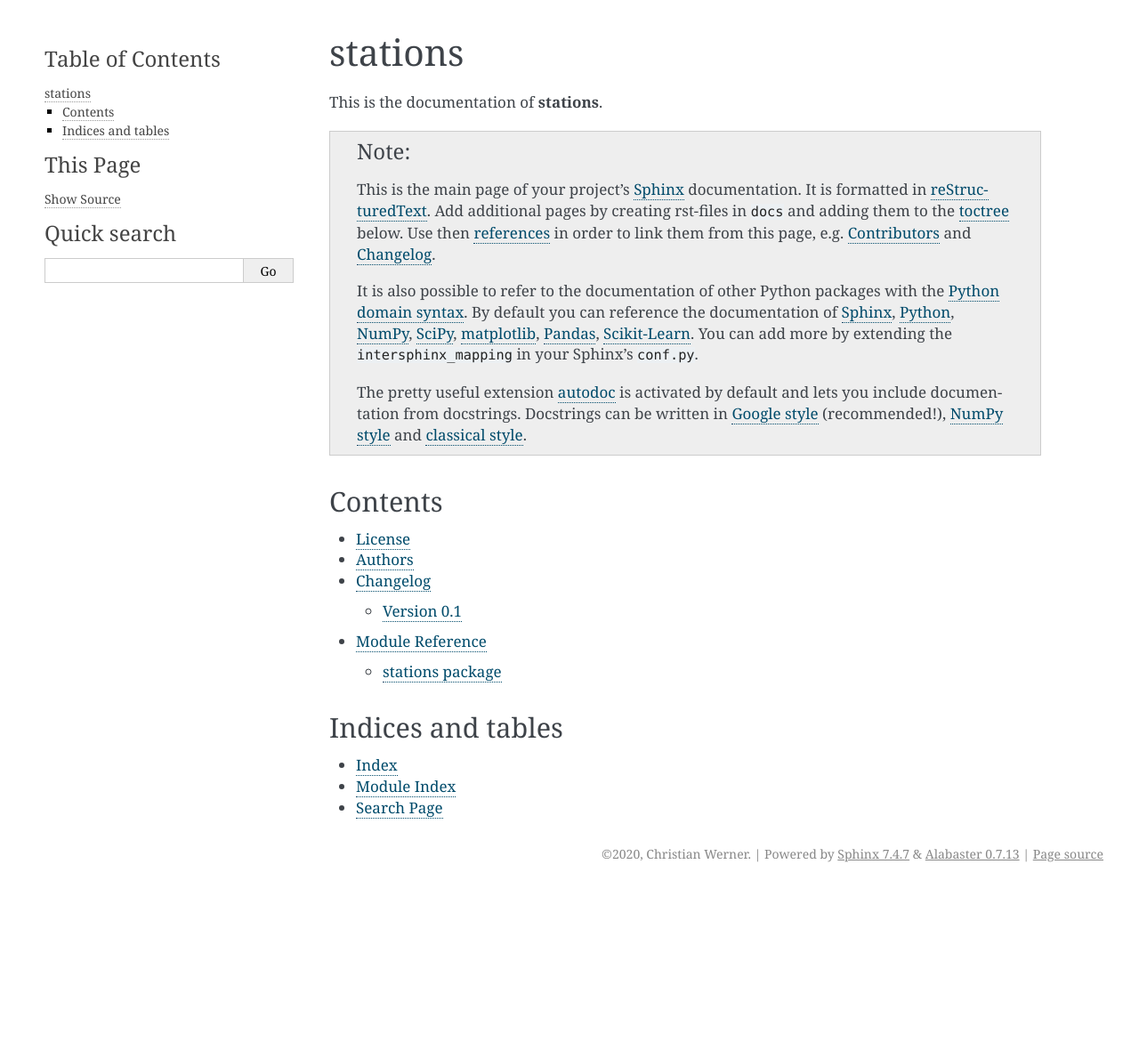
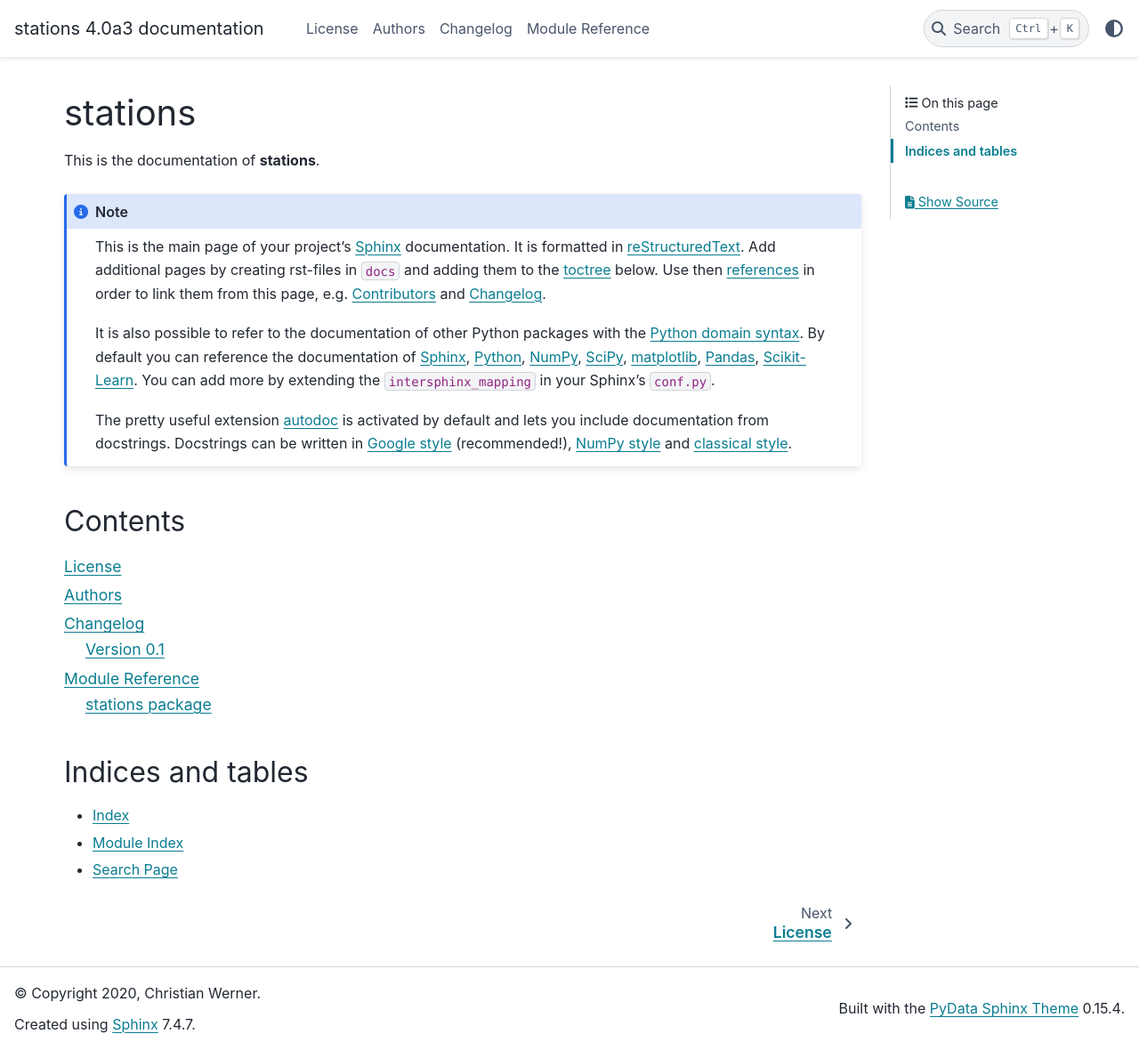
Before and after one commit to cwerner/stations, a Sphinx documentation site: the page built from docs/index.rst, in a window 1280 px wide and 1180 px high. Shown: the whole window at 89% size. Built offline with Sphinx 7.4.7 and the PyData theme 0.15.4, drawn with Linux system fonts in a browser that asks for light colours.

Commit message:
add pydata sphinx theme and myst parser

```diff
--- a/docs/conf.py
+++ b/docs/conf.py
@@ -82,23 +82,12 @@ extensions = [
 templates_path = ["_templates"]
 
 
-# To configure AutoStructify
 def setup(app):
-    from recommonmark.transform import AutoStructify
-
-    params = {
-        "auto_toc_tree_section": "Contents",
-        "enable_eval_rst": True,
-        "enable_auto_doc_ref": True,
-        "enable_math": True,
-        "enable_inline_math": True,
-    }
-    app.add_config_value("recommonmark_config", params, True)
-    app.add_transform(AutoStructify)
+    pass
 
 # The suffix of source filenames.
 source_suffix = ['.rst', '.md']
-extensions.append('recommonmark')
+extensions.append('myst_parser')
 
 # The encoding of source files.
 # source_encoding = 'utf-8-sig'
@@ -161,15 +150,13 @@ pygments_style = "sphinx"
 
 # The theme to use for HTML and HTML Help pages.  See the documentation for
 # a list of builtin themes.
-html_theme = "alabaster"
+html_theme = "pydata_sphinx_theme"
+#"material"
+#"alabaster"
 
 # Theme options are theme-specific and customize the look and feel of a theme
 # further.  For a list of options available for each theme, see the
 # documentation.
-html_theme_options = {
-    "sidebar_width": "300px",
-    "page_width": "1200px"
-}
 
 # Add any paths that contain custom themes here, relative to this directory.
 # html_theme_path = []
--- a/docs/requirements.txt
+++ b/docs/requirements.txt
@@ -1 +1,3 @@
-recommonmark
+myst-parser
+#recommonmark
+pydata-sphinx-theme
```
